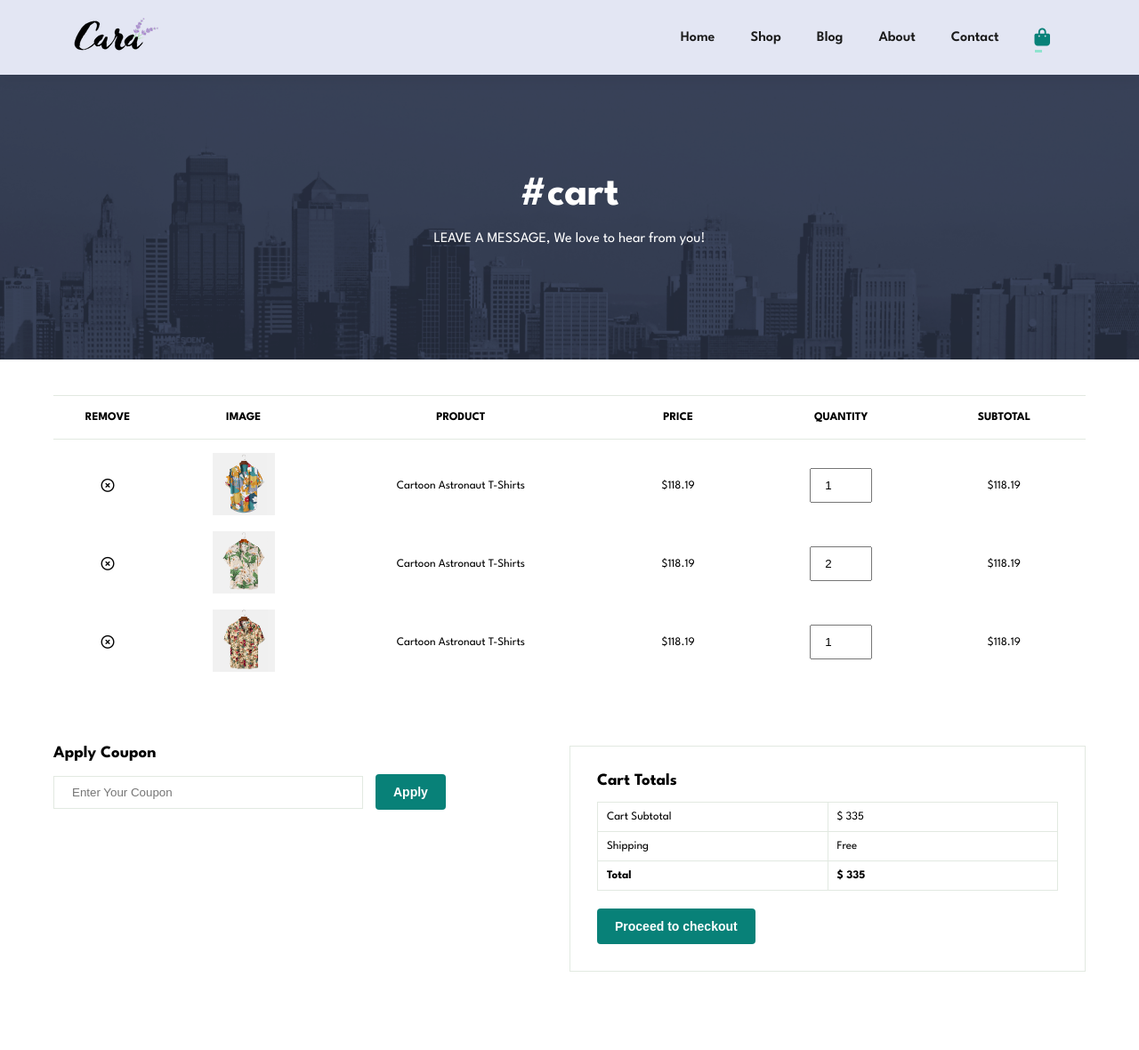
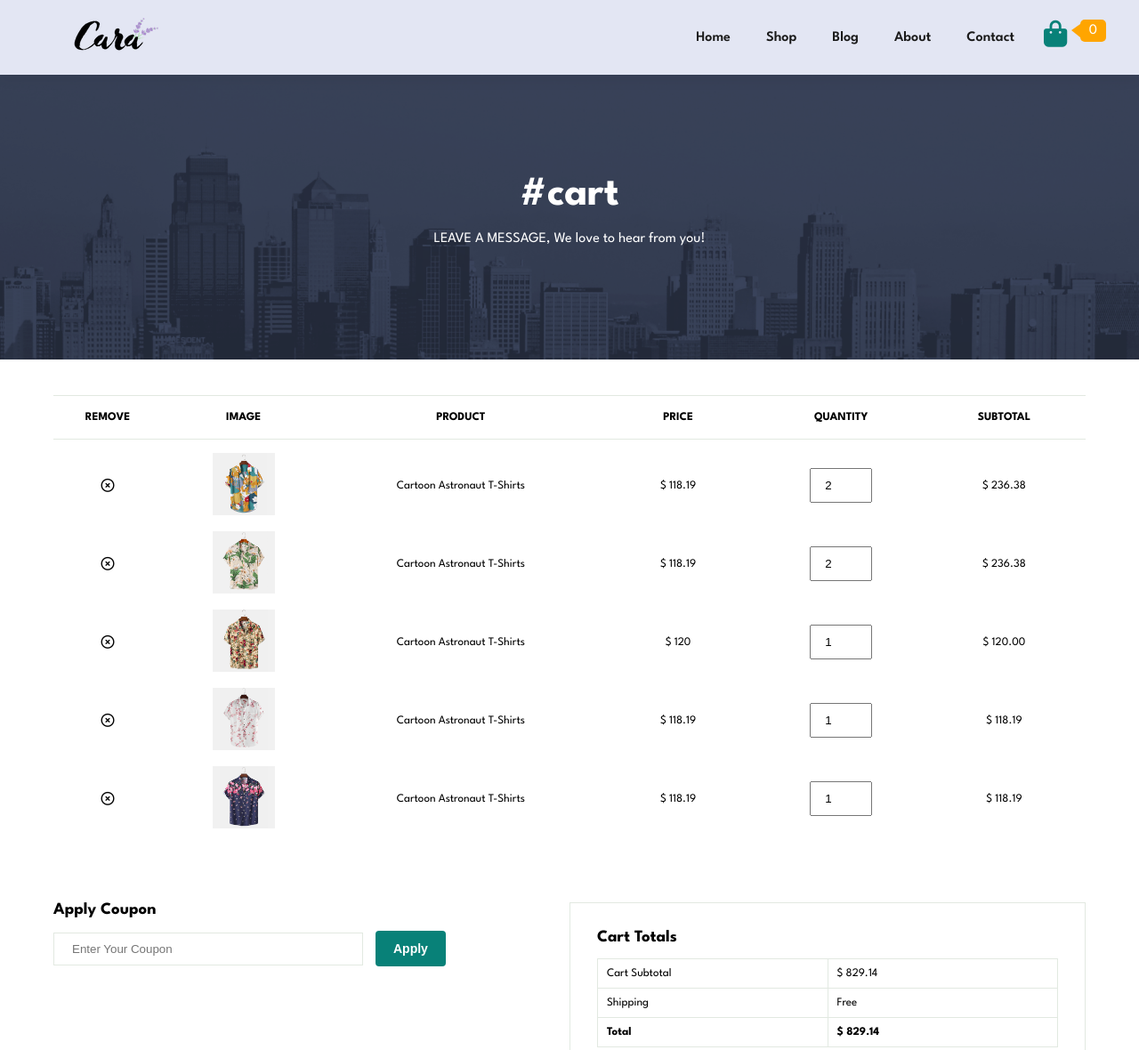
Before and after one commit to thongvan960/Cara-Ecommerce, a plain HTML site: page cart.html in a window 1280 px wide. Shown: the top 1180 px of the page at 89% size. Drawn offline with Linux system fonts and the light colour scheme.

Commit message:
Update feature Page Cart

```diff
--- a/assets/css/responesive.css
+++ b/assets/css/responesive.css
@@ -106,6 +106,9 @@
 }
 
 @media (max-width: 477px) {
+    #narbar .cart-total {
+        display: none;
+    }
     #section-p1 {
         padding: 20px;
     }
--- a/assets/css/style.css
+++ b/assets/css/style.css
@@ -113,6 +113,31 @@ body {
     position: relative;
 
 }
+/* Cart Total */
+#narbar .cart-total {
+    position: absolute;
+    right: 37px;
+    padding: 5px 10px;
+    background-color: orange;
+    display: flex;
+    align-items: center;
+    justify-content: center;
+    border-radius: 5px;
+    top: 22px;
+    color: #fff;
+}
+#narbar .cart-total::before {
+    content: "";
+    display: block;
+    width: 0;
+    height: 0;
+    border-top: 7px solid transparent;
+    border-bottom: 8px solid transparent;
+    border-right: 10px solid orange;
+    position: absolute;
+    right: 29px;
+}
+
 
 #narbar li a:hover,
 #narbar li a.active {
@@ -131,7 +156,10 @@ body {
     background-color: #8FE3CF;
 }
 #narbar li a i {
-    font-size: 20px;
+    font-size: 30px;
+    position: absolute;
+    top: -19px;
+    left: -7px;
 }
 
 #mobile {
@@ -366,7 +394,7 @@ body {
     background-image: url("/img/banner/b17.jpg");
     background-size: cover;
     background-position: center;
-    min-width: 680px;
+    min-width: 600px;
     height: 50vh;
     padding: 30px;
 }
@@ -1022,3 +1050,8 @@ footer a:hover {
     padding: 10px;
     font-size: 13px;
 }
+
+
+.remove-product {
+    cursor: pointer;
+}
--- a/cart.html
+++ b/cart.html
@@ -22,6 +22,8 @@
                 <li><a href="about.html">About</a></li>
                 <li><a href="contact.html">Contact</a></li>
                 <li><a class="active" id="lg-bag" href="cart.html"><i class="fa-solid fa-bag-shopping"></i></a></li>
+                <!-- Cart Total -->
+                <li class="cart-total">0</li>
                 <a href="#" id="close"><i class="fa-solid fa-xmark"></i></a>
             </ul>
         </div>
@@ -52,37 +54,59 @@
                 </tr>
             </thead>
             <tbody>
-                <tr>
+                <tr class="cart-item">
                     <td>
-                        <a href="#"><i class="fa-regular fa-circle-xmark"></i></a>
+                        <a class="remove-product"><i class="fa-regular fa-circle-xmark"></i></a>
                     </td>
                     <td><img src="/img/products/f1.jpg" alt=""></td>
                     <td>Cartoon Astronaut T-Shirts</td>
-                    <td>$118.19</td>
-                    <td><input type="number" value="1"></td>
-                    <td>$118.19</td>
+                    <td>$<span class="priceProduct"> 118.19</span></td>
+                    <td><input class="amountInput" type="number" min="1" value="2"></td>
+                    <td>$ <span class="totalPrice">118.19</span></td>
                 </tr>
 
-                <tr>
+                <tr class="cart-item">
                     <td>
-                        <a href="#"><i class="fa-regular fa-circle-xmark"></i></a>
+                        <a class="remove-product"><i class="fa-regular fa-circle-xmark"></i></a>
                     </td>
                     <td><img src="/img/products/f2.jpg" alt=""></td>
                     <td>Cartoon Astronaut T-Shirts</td>
-                    <td>$118.19</td>
-                    <td><input type="number" value="2"></td>
-                    <td>$118.19</td>
+                    <td>$<span class="priceProduct"> 118.19</span></td>
+                    <td><input class="amountInput" type="number" min="1" value="2"></td>
+                    <td>$ <span class="totalPrice">118.19</span></td>
                 </tr>
 
-                <tr>
+                <tr class="cart-item">
                     <td>
-                        <a href="#"><i class="fa-regular fa-circle-xmark"></i></a>
+                        <a class="remove-product"><i class="fa-regular fa-circle-xmark"></i></a>
                     </td>
                     <td><img src="/img/products/f3.jpg" alt=""></td>
                     <td>Cartoon Astronaut T-Shirts</td>
-                    <td>$118.19</td>
-                    <td><input type="number" value="1"></td>
-                    <td>$118.19</td>
+                    <td>$<span class="priceProduct"> 120</span></td>
+                    <td><input class="amountInput" type="number" min="1" value="1"></td>
+                    <td>$ <span class="totalPrice">120</span></td>
+                </tr>
+
+                <tr class="cart-item">
+                    <td>
+                        <a class="remove-product"><i class="fa-regular fa-circle-xmark"></i></a>
+                    </td>
+                    <td><img src="/img/products/f4.jpg" alt=""></td>
+                    <td>Cartoon Astronaut T-Shirts</td>
+                    <td>$<span class="priceProduct"> 118.19</span></td>
+                    <td><input class="amountInput" type="number" min="1" value="1"></td>
+                    <td>$ <span class="totalPrice">118.19</span></td>
+                </tr>
+
+                <tr class="cart-item">
+                    <td>
+                        <a class="remove-product"><i class="fa-regular fa-circle-xmark"></i></a>
+                    </td>
+                    <td><img src="/img/products/f5.jpg" alt=""></td>
+                    <td>Cartoon Astronaut T-Shirts</td>
+                    <td>$<span class="priceProduct"> 118.19</span></td>
+                    <td><input class="amountInput" type="number" min="1" value="1"></td>
+                    <td>$ <span class="totalPrice">118.19</span></td>
                 </tr>
             </tbody>
         </table>
@@ -104,7 +128,7 @@
             <table>
                 <tr>
                     <td>Cart Subtotal</td>
-                    <td>$ 335</td>
+                    <td class="sum-price"></td>
                 </tr>
                 <tr>
                     <td>Shipping</td>
@@ -112,7 +136,7 @@
                 </tr>
                 <tr>
                     <td><strong>Total</strong></td>
-                    <td><strong>$ 335</strong></td>
+                    <td><strong class="sum-price"></strong></td>
                 </tr>
             </table>
             <button class="normal">Proceed to checkout</button>
--- a/script.js
+++ b/script.js
@@ -1,7 +1,9 @@
 
-var bar = document.querySelector("#bar");
-var navbar = document.querySelector("#narbar");
-var close = document.querySelector('#close')
+let bar = document.querySelector("#bar");
+let navbar = document.querySelector("#narbar");
+let close = document.querySelector('#close')
+
+let sum = 0;
 
 if (bar) {
     bar.addEventListener('click', () => {
@@ -14,3 +16,52 @@ if (close) {
         navbar.classList.remove('active')
     })
 }
+
+// Cart
+let priceProduct = document.getElementsByClassName('priceProduct');
+let inputs = document.getElementsByClassName('amountInput')
+let totalPrice = document.getElementsByClassName('totalPrice')
+
+// console.log(totalPrice);
+let inputsArray = [...inputs]
+inputsArray.forEach((input, index) => {
+    totalPrice[index].innerText = (priceProduct[index].innerHTML * input.value).toFixed(2)
+})
+
+inputsArray.forEach((input, index) => {
+    input.oninput = (e => {
+        sum -= totalPrice[index].textContent
+        totalPrice[index].innerText = (priceProduct[index].innerText * e.target.value).toFixed(2)
+        sum += Number(priceProduct[index].textContent * e.target.value)
+        sumPrices[0].innerText ="$ " + sum.toFixed(2);
+        sumPrices[1].innerText ="$ " + sum.toFixed(2);
+    })
+})
+
+
+
+
+// Remove Product
+let iconRemoves = document.getElementsByClassName('remove-product')
+let cartItems = document.getElementsByClassName('cart-item')
+let sumPrices = document.getElementsByClassName('sum-price')
+
+for (let i = 0; i < iconRemoves.length; i++) {
+
+    iconRemoves[i].onclick = () => {
+        cartItems[i].style = 'display: none'
+        sum -= totalPrice[i].textContent
+        sumPrices[0].innerText ="$ " + sum.toFixed(2);
+        sumPrices[1].innerText ="$ " + sum.toFixed(2);
+    }
+}
+
+
+
+for (let i = 0; i < totalPrice.length; i++) {
+
+    sum += Number(totalPrice[i].textContent);
+}
+
+sumPrices[0].innerText ="$ " + sum.toFixed(2);
+sumPrices[1].innerText ="$ " + sum.toFixed(2);
```
Also changed, not shown: about.html (+2 -0 lines), blog.html (+2 -0 lines), contact.html (+2 -0 lines), index.html (+3 -0 lines), shop.html (+2 -0 lines), sproduct.html (+2 -0 lines).
